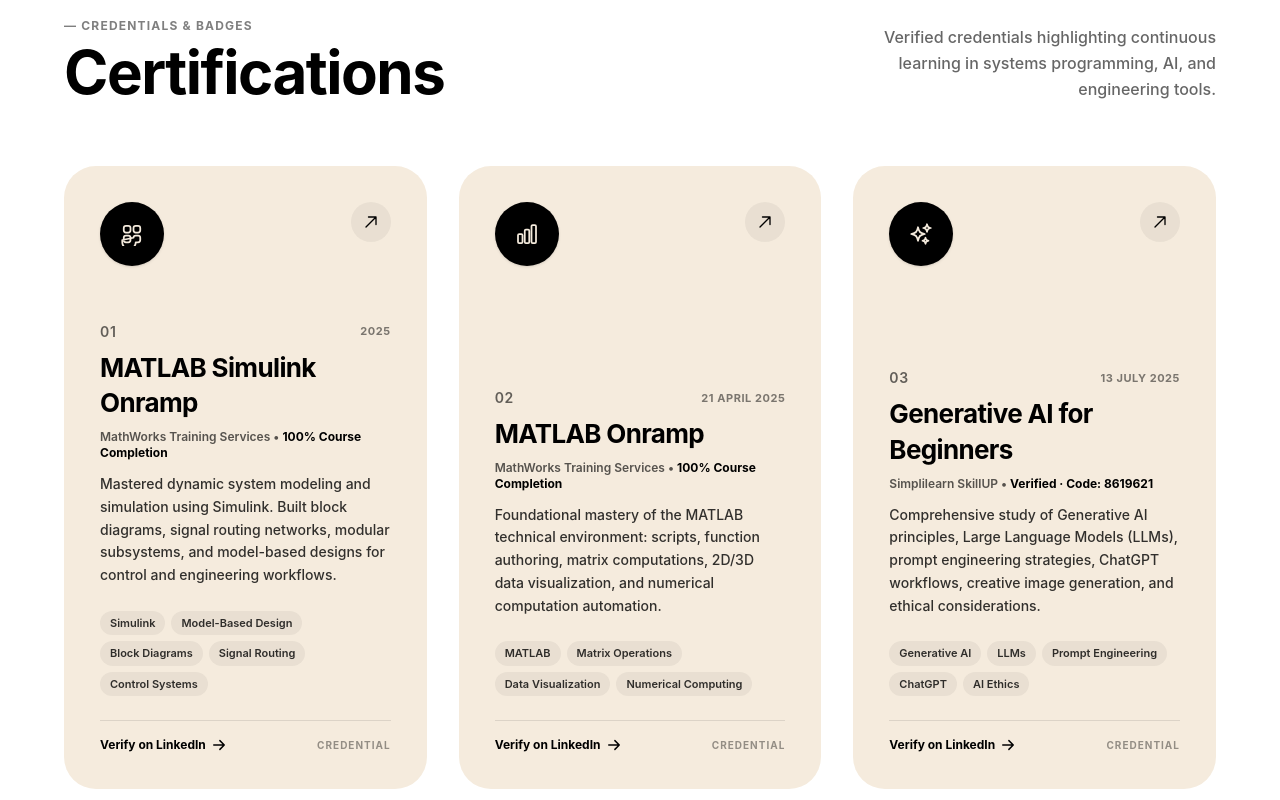
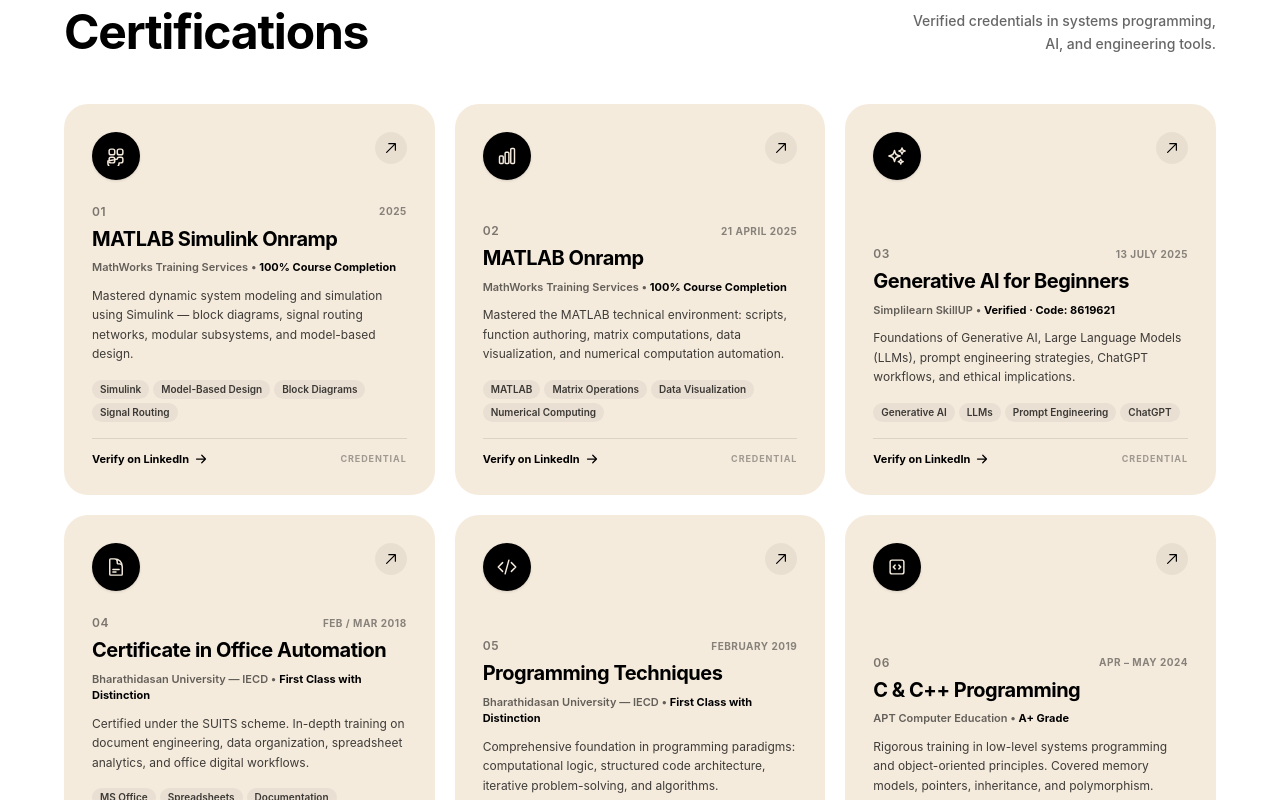
Before and after one commit to Navaneethanrs/PORTFOLIO, a React (Vite) app: page / in a window 1280 px wide. Shown: the part 5160-5960 px from the top of the page. Built offline with nearby package versions, Linux system fonts and the light colour scheme.

Commit message:
style(certifications): compact card sizing and padding for sleek layout

```diff
--- a/src/components/Certifications.jsx
+++ b/src/components/Certifications.jsx
@@ -8,11 +8,11 @@ const certificates = [
     date: '2025',
     grade: '100% Course Completion',
     description:
-      'Mastered dynamic system modeling and simulation using Simulink. Built block diagrams, signal routing networks, modular subsystems, and model-based designs for control and engineering workflows.',
-    skills: ['Simulink', 'Model-Based Design', 'Block Diagrams', 'Signal Routing', 'Control Systems'],
+      'Mastered dynamic system modeling and simulation using Simulink — block diagrams, signal routing networks, modular subsystems, and model-based design.',
+    skills: ['Simulink', 'Model-Based Design', 'Block Diagrams', 'Signal Routing'],
     linkedinUrl: 'https://www.linkedin.com/in/navaneethan-sankar/details/certifications/',
     icon: (
-      <svg xmlns="http://www.w3.org/2000/svg" fill="none" viewBox="0 0 24 24" strokeWidth={1.75} stroke="currentColor" className="w-6 h-6 text-[#F5EBDD]">
+      <svg xmlns="http://www.w3.org/2000/svg" fill="none" viewBox="0 0 24 24" strokeWidth={1.75} stroke="currentColor" className="w-5 h-5 text-[#F5EBDD]">
         <path strokeLinecap="round" strokeLinejoin="round" d="M3.75 6A2.25 2.25 0 0 1 6 3.75h2.25A2.25 2.25 0 0 1 10.5 6v2.25a2.25 2.25 0 0 1-2.25 2.25H6a2.25 2.25 0 0 1-2.25-2.25V6ZM3.75 15.75A2.25 2.25 0 0 1 6 13.5h2.25a2.25 2.25 0 0 1 2.25 2.25V18a2.25 2.25 0 0 1-2.25 2.25H6A2.25 2.25 0 0 1 3.75 18v-2.25ZM13.5 6a2.25 2.25 0 0 1 2.25-2.25H18A2.25 2.25 0 0 1 20.25 6v2.25A2.25 2.25 0 0 1 18 10.5h-2.25a2.25 2.25 0 0 1-2.25-2.25V6ZM13.5 15.75a2.25 2.25 0 0 1 2.25-2.25H18a2.25 2.25 0 0 1 2.25 2.25V18A2.25 2.25 0 0 1 18 20.25h-2.25a2.25 2.25 0 0 1-13.5 0v-2.25Z" />
       </svg>
     )
@@ -24,11 +24,11 @@ const certificates = [
     date: '21 April 2025',
     grade: '100% Course Completion',
     description:
-      'Foundational mastery of the MATLAB technical environment: scripts, function authoring, matrix computations, 2D/3D data visualization, and numerical computation automation.',
+      'Mastered the MATLAB technical environment: scripts, function authoring, matrix computations, data visualization, and numerical computation automation.',
     skills: ['MATLAB', 'Matrix Operations', 'Data Visualization', 'Numerical Computing'],
     linkedinUrl: 'https://www.linkedin.com/in/navaneethan-sankar/details/certifications/',
     icon: (
-      <svg xmlns="http://www.w3.org/2000/svg" fill="none" viewBox="0 0 24 24" strokeWidth={1.75} stroke="currentColor" className="w-6 h-6 text-[#F5EBDD]">
+      <svg xmlns="http://www.w3.org/2000/svg" fill="none" viewBox="0 0 24 24" strokeWidth={1.75} stroke="currentColor" className="w-5 h-5 text-[#F5EBDD]">
         <path strokeLinecap="round" strokeLinejoin="round" d="M3 13.125C3 12.504 3.504 12 4.125 12h2.25c.621 0 1.125.504 1.125 1.125v6.75C7.5 20.496 6.996 21 6.375 21h-2.25A1.125 1.125 0 0 1 3 19.875v-6.75ZM9.75 8.625c0-.621.504-1.125 1.125-1.125h2.25c.621 0 1.125.504 1.125 1.125v11.25c0 .621-.504 1.125-1.125 1.125h-2.25a1.125 1.125 0 0 1-1.125-1.125V8.625ZM16.5 4.125c0-.621.504-1.125 1.125-1.125h2.25C20.496 3 21 3.504 21 4.125v15.75c0 .621-.504 1.125-1.125 1.125h-2.25a1.125 1.125 0 0 1-1.125-1.125V4.125Z" />
       </svg>
     )
@@ -40,11 +40,11 @@ const certificates = [
     date: '13 July 2025',
     grade: 'Verified · Code: 8619621',
     description:
-      'Comprehensive study of Generative AI principles, Large Language Models (LLMs), prompt engineering strategies, ChatGPT workflows, creative image generation, and ethical considerations.',
-    skills: ['Generative AI', 'LLMs', 'Prompt Engineering', 'ChatGPT', 'AI Ethics'],
+      'Foundations of Generative AI, Large Language Models (LLMs), prompt engineering strategies, ChatGPT workflows, and ethical implications.',
+    skills: ['Generative AI', 'LLMs', 'Prompt Engineering', 'ChatGPT'],
     linkedinUrl: 'https://www.linkedin.com/in/navaneethan-sankar/details/certifications/',
     icon: (
-      <svg xmlns="http://www.w3.org/2000/svg" fill="none" viewBox="0 0 24 24" strokeWidth={1.75} stroke="currentColor" className="w-6 h-6 text-[#F5EBDD]">
+      <svg xmlns="http://www.w3.org/2000/svg" fill="none" viewBox="0 0 24 24" strokeWidth={1.75} stroke="currentColor" className="w-5 h-5 text-[#F5EBDD]">
         <path strokeLinecap="round" strokeLinejoin="round" d="M9.813 15.904 9 18.75l-.813-2.846a4.5 4.5 0 0 0-3.09-3.09L2.25 12l2.846-.813a4.5 4.5 0 0 0 3.09-3.09L9 5.25l.813 2.846a4.5 4.5 0 0 0 3.09 3.09L15.75 12l-2.846.813a4.5 4.5 0 0 0-3.09 3.09ZM18.259 8.715 18 9.75l-.259-1.035a3.375 3.375 0 0 0-2.455-2.456L14.25 6l1.036-.259a3.375 3.375 0 0 0 2.455-2.456L18 2.25l.259 1.035a3.375 3.375 0 0 0 2.456 2.456L21.75 6l-1.035.259a3.375 3.375 0 0 0-2.456 2.456ZM16.894 20.567 16.5 21.75l-.394-1.183a2.25 2.25 0 0 0-1.423-1.423L13.5 18.75l1.183-.394a2.25 2.25 0 0 0 1.423-1.423l.394-1.183.394 1.183a2.25 2.25 0 0 0 1.423 1.423l1.183.394-1.183.394a2.25 2.25 0 0 0-1.423 1.423Z" />
       </svg>
     )
@@ -56,27 +56,27 @@ const certificates = [
     date: 'Feb / Mar 2018',
     grade: 'First Class with Distinction',
     description:
-      'Certified under the SUITS scheme. In-depth training on document engineering, data organization, spreadsheet analytics, presentation design, and administrative digital tools.',
-    skills: ['MS Office', 'Spreadsheets', 'Documentation', 'Digital Workflows'],
+      'Certified under the SUITS scheme. In-depth training on document engineering, data organization, spreadsheet analytics, and office digital workflows.',
+    skills: ['MS Office', 'Spreadsheets', 'Documentation', 'Workflows'],
     linkedinUrl: 'https://www.linkedin.com/in/navaneethan-sankar/details/certifications/',
     icon: (
-      <svg xmlns="http://www.w3.org/2000/svg" fill="none" viewBox="0 0 24 24" strokeWidth={1.75} stroke="currentColor" className="w-6 h-6 text-[#F5EBDD]">
+      <svg xmlns="http://www.w3.org/2000/svg" fill="none" viewBox="0 0 24 24" strokeWidth={1.75} stroke="currentColor" className="w-5 h-5 text-[#F5EBDD]">
         <path strokeLinecap="round" strokeLinejoin="round" d="M19.5 14.25v-2.625a3.375 3.375 0 0 0-3.375-3.375h-1.5A1.125 1.125 0 0 1 13.5 7.125v-1.5a3.375 3.375 0 0 0-3.375-3.375H8.25m0 12.75h7.5m-7.5 3H12M10.5 2.25H5.625c-.621 0-1.125.504-1.125 1.125v17.25c0 .621.504 1.125 1.125 1.125h12.75c.621 0 1.125-.504 1.125-1.125V11.25a9 9 0 0 0-9-9Z" />
       </svg>
     )
   },
   {
     id: '05',
-    title: 'Certificate in Programming Techniques',
+    title: 'Programming Techniques',
     issuer: 'Bharathidasan University — IECD',
     date: 'February 2019',
     grade: 'First Class with Distinction',
     description:
-      'Comprehensive foundation in programming paradigms: computational logic, structured code architecture, iterative problem-solving, and foundational algorithmic thinking.',
-    skills: ['Programming Logic', 'Algorithms', 'Structured Coding', 'Problem Solving'],
+      'Comprehensive foundation in programming paradigms: computational logic, structured code architecture, iterative problem-solving, and algorithms.',
+    skills: ['Programming Logic', 'Algorithms', 'Structured Coding'],
     linkedinUrl: 'https://www.linkedin.com/in/navaneethan-sankar/details/certifications/',
     icon: (
-      <svg xmlns="http://www.w3.org/2000/svg" fill="none" viewBox="0 0 24 24" strokeWidth={1.75} stroke="currentColor" className="w-6 h-6 text-[#F5EBDD]">
+      <svg xmlns="http://www.w3.org/2000/svg" fill="none" viewBox="0 0 24 24" strokeWidth={1.75} stroke="currentColor" className="w-5 h-5 text-[#F5EBDD]">
         <path strokeLinecap="round" strokeLinejoin="round" d="M17.25 6.75 22.5 12l-5.25 5.25m-10.5 0L1.5 12l5.25-5.25m7.5-3-4.5 16.5" />
       </svg>
     )
@@ -88,11 +88,11 @@ const certificates = [
     date: 'Apr – May 2024',
     grade: 'A+ Grade',
     description:
-      'Rigorous training in low-level systems programming and object-oriented principles. Deep coverage of memory models, raw pointers, class hierarchies, polymorphism, and memory management.',
-    skills: ['C', 'C++', 'OOP', 'Pointers & Memory', 'Data Structures'],
+      'Rigorous training in low-level systems programming and object-oriented principles. Covered memory models, pointers, inheritance, and polymorphism.',
+    skills: ['C', 'C++', 'OOP', 'Pointers & Memory'],
     linkedinUrl: 'https://www.linkedin.com/in/navaneethan-sankar/details/certifications/',
     icon: (
-      <svg xmlns="http://www.w3.org/2000/svg" fill="none" viewBox="0 0 24 24" strokeWidth={1.75} stroke="currentColor" className="w-6 h-6 text-[#F5EBDD]">
+      <svg xmlns="http://www.w3.org/2000/svg" fill="none" viewBox="0 0 24 24" strokeWidth={1.75} stroke="currentColor" className="w-5 h-5 text-[#F5EBDD]">
         <path strokeLinecap="round" strokeLinejoin="round" d="M14.25 9.75 16.5 12l-2.25 2.25m-4.5 0L7.5 12l2.25-2.25M6 20.25h12A2.25 2.25 0 0 0 20.25 18V6A2.25 2.25 0 0 0 18 3.75H6A2.25 2.25 0 0 0 3.75 6v12A2.25 2.25 0 0 0 6 20.25Z" />
       </svg>
     )
@@ -101,36 +101,36 @@ const certificates = [
 
 const Certifications = () => {
   return (
-    <section id="certifications" className="w-full min-h-screen bg-white flex flex-col justify-center items-center py-20 md:py-32 px-4 md:px-8">
+    <section id="certifications" className="w-full bg-white flex flex-col justify-center items-center py-16 md:py-24 px-4 md:px-8">
       <div className="w-full max-w-6xl mx-auto">
 
         {/* Section Header */}
-        <div className="flex flex-col md:flex-row md:items-end justify-between gap-6 mb-12 md:mb-16">
+        <div className="flex flex-col md:flex-row md:items-end justify-between gap-4 mb-10 md:mb-12">
           <div data-aos="fade-up">
-            <span className="text-black/50 text-xs font-bold tracking-widest uppercase mb-2 block">
+            <span className="text-black/50 text-xs font-bold tracking-widest uppercase mb-1.5 block">
               — Credentials & Badges
             </span>
-            <h2 className="text-black text-3xl md:text-5xl lg:text-6xl font-bold tracking-tight">
+            <h2 className="text-black text-3xl md:text-5xl font-bold tracking-tight">
               Certifications
             </h2>
           </div>
-          <p data-aos="fade-up" data-aos-delay="100" className="text-black/60 text-sm md:text-base font-medium max-w-sm md:text-right leading-relaxed">
-            Verified credentials highlighting continuous learning in systems programming, AI, and engineering tools.
+          <p data-aos="fade-up" data-aos-delay="100" className="text-black/60 text-xs md:text-sm font-medium max-w-xs md:text-right leading-relaxed">
+            Verified credentials in systems programming, AI, and engineering tools.
           </p>
         </div>
 
-        {/* Cards Grid - matching the elegant #F5EBDD style */}
-        <div className="grid grid-cols-1 md:grid-cols-2 lg:grid-cols-3 gap-6 md:gap-8">
+        {/* Compact Cards Grid */}
+        <div className="grid grid-cols-1 md:grid-cols-2 lg:grid-cols-3 gap-4 md:gap-5">
           {certificates.map((cert, index) => (
             <div
               key={cert.id}
               data-aos="fade-up"
-              data-aos-delay={index * 120}
-              className="bg-[#F5EBDD] rounded-[32px] p-8 md:p-9 flex flex-col justify-between h-full transition-transform duration-500 hover:-translate-y-2 hover:shadow-[0_20px_40px_rgba(245,235,221,0.35)] group relative"
+              data-aos-delay={index * 80}
+              className="bg-[#F5EBDD] rounded-[24px] p-6 md:p-7 flex flex-col justify-between h-full transition-transform duration-400 hover:-translate-y-1.5 hover:shadow-[0_15px_30px_rgba(245,235,221,0.35)] group relative"
             >
-              {/* Top Row: Circular Icon Badge & External Arrow Link */}
-              <div className="flex items-start justify-between mb-10 md:mb-14">
-                <div className="w-14 h-14 md:w-16 md:h-16 bg-black rounded-full flex items-center justify-center group-hover:scale-110 transition-transform duration-300 shadow-sm">
+              {/* Top Row: Compact Badge & Link Icon */}
+              <div className="flex items-start justify-between mb-6">
+                <div className="w-11 h-11 md:w-12 md:h-12 bg-black rounded-full flex items-center justify-center group-hover:scale-110 transition-transform duration-300 shadow-sm">
                   {cert.icon}
                 </div>
 
@@ -139,68 +139,68 @@ const Certifications = () => {
                   target="_blank"
                   rel="noopener noreferrer"
                   aria-label={`View ${cert.title} on LinkedIn`}
-                  className="w-10 h-10 rounded-full bg-black/5 hover:bg-black text-black hover:text-white flex items-center justify-center transition-all duration-300 group/link"
+                  className="w-8 h-8 rounded-full bg-black/5 hover:bg-black text-black hover:text-white flex items-center justify-center transition-all duration-300 group/link"
                 >
-                  <svg xmlns="http://www.w3.org/2000/svg" fill="none" viewBox="0 0 24 24" strokeWidth={2} stroke="currentColor" className="w-4 h-4 transform group-hover/link:translate-x-0.5 group-hover/link:-translate-y-0.5 transition-transform duration-300">
+                  <svg xmlns="http://www.w3.org/2000/svg" fill="none" viewBox="0 0 24 24" strokeWidth={2} stroke="currentColor" className="w-3.5 h-3.5 transform group-hover/link:translate-x-0.5 group-hover/link:-translate-y-0.5 transition-transform duration-300">
                     <path strokeLinecap="round" strokeLinejoin="round" d="m4.5 19.5 15-15m0 0H8.25m11.25 0v11.25" />
                   </svg>
                 </a>
               </div>
 
-              {/* Bottom / Main Content */}
+              {/* Card Body */}
               <div className="flex flex-col flex-1 justify-end">
-                {/* ID & Issuer */}
-                <div className="flex items-center justify-between mb-2">
-                  <span className="text-black/60 text-sm font-semibold tracking-wider block">
+                {/* ID & Date */}
+                <div className="flex items-center justify-between mb-1.5">
+                  <span className="text-black/50 text-xs font-semibold tracking-wider block">
                     {cert.id}
                   </span>
-                  <span className="text-black/50 text-[11px] font-bold tracking-wider uppercase">
+                  <span className="text-black/45 text-[10px] font-bold tracking-wider uppercase">
                     {cert.date}
                   </span>
                 </div>
 
                 {/* Title */}
-                <h3 className="text-2xl md:text-[26px] font-bold text-black mb-2 tracking-tight leading-snug">
+                <h3 className="text-lg md:text-xl font-bold text-black mb-1.5 tracking-tight leading-snug">
                   {cert.title}
                 </h3>
 
-                {/* Sub-meta: Issuer & Grade */}
-                <p className="text-black/65 text-xs font-semibold mb-3">
+                {/* Issuer & Grade */}
+                <p className="text-black/60 text-[11px] font-semibold mb-2.5">
                   {cert.issuer} • <span className="text-black font-bold">{cert.grade}</span>
                 </p>
 
                 {/* Description */}
-                <p className="text-black/80 text-sm leading-relaxed font-medium mb-6">
+                <p className="text-black/75 text-xs leading-relaxed font-normal mb-4">
                   {cert.description}
                 </p>
 
                 {/* Skills tags */}
-                <div className="flex flex-wrap gap-1.5 mb-6">
+                <div className="flex flex-wrap gap-1 mb-4">
                   {cert.skills.map((skill, i) => (
                     <span
                       key={i}
-                      className="px-2.5 py-1 text-[11px] font-semibold bg-black/5 text-black/80 rounded-full"
+                      className="px-2 py-0.5 text-[10px] font-semibold bg-black/5 text-black/75 rounded-full"
                     >
                       {skill}
                     </span>
                   ))}
                 </div>
 
-                {/* LinkedIn verification link */}
-                <div className="pt-4 border-t border-black/10 flex items-center justify-between">
+                {/* Footer link */}
+                <div className="pt-3 border-t border-black/10 flex items-center justify-between">
                   <a
                     href={cert.linkedinUrl}
                     target="_blank"
                     rel="noopener noreferrer"
-                    className="inline-flex items-center gap-1.5 text-xs font-bold text-black hover:opacity-70 transition-opacity"
+                    className="inline-flex items-center gap-1.5 text-[11px] font-bold text-black hover:opacity-70 transition-opacity"
                   >
                     <span>Verify on LinkedIn</span>
-                    <svg xmlns="http://www.w3.org/2000/svg" fill="none" viewBox="0 0 24 24" strokeWidth={2.5} stroke="currentColor" className="w-3.5 h-3.5">
+                    <svg xmlns="http://www.w3.org/2000/svg" fill="none" viewBox="0 0 24 24" strokeWidth={2.5} stroke="currentColor" className="w-3 h-3">
                       <path strokeLinecap="round" strokeLinejoin="round" d="M13.5 4.5 21 12m0 0-7.5 7.5M21 12H3" />
                     </svg>
                   </a>
 
-                  <span className="text-[10px] uppercase font-bold tracking-widest text-black/40">
+                  <span className="text-[9px] uppercase font-bold tracking-widest text-black/35">
                     Credential
                   </span>
                 </div>
@@ -209,18 +209,18 @@ const Certifications = () => {
           ))}
         </div>
 
-        {/* Global LinkedIn Profile CTA */}
-        <div className="mt-16 flex flex-col items-center gap-3" data-aos="fade-up">
-          <p className="text-sm text-black/50 font-medium">Explore all verified licenses & certifications</p>
+        {/* LinkedIn Profile CTA */}
+        <div className="mt-12 flex flex-col items-center gap-2" data-aos="fade-up">
+          <p className="text-xs text-black/50 font-medium">Explore all verified licenses & certifications</p>
           <a
             href="https://www.linkedin.com/in/navaneethan-sankar/details/certifications/"
             target="_blank"
             rel="noopener noreferrer"
-            className="group flex items-center gap-3 pl-6 pr-2 py-2 bg-black hover:bg-black/85 text-white text-sm font-semibold rounded-full transition-all duration-300 hover:-translate-y-1 hover:shadow-xl"
+            className="group flex items-center gap-3 pl-5 pr-1.5 py-1.5 bg-black hover:bg-black/85 text-white text-xs md:text-sm font-semibold rounded-full transition-all duration-300 hover:-translate-y-0.5 hover:shadow-lg"
           >
             <span>View All on LinkedIn</span>
-            <div className="flex items-center justify-center w-8 h-8 bg-white rounded-full text-black transition-transform duration-300 group-hover:translate-x-0.5">
-              <svg xmlns="http://www.w3.org/2000/svg" viewBox="0 0 24 24" fill="currentColor" className="w-4 h-4">
+            <div className="flex items-center justify-center w-7 h-7 bg-white rounded-full text-black transition-transform duration-300 group-hover:translate-x-0.5">
+              <svg xmlns="http://www.w3.org/2000/svg" viewBox="0 0 24 24" fill="currentColor" className="w-3.5 h-3.5">
                 <path d="M20.447 20.452h-3.554v-5.569c0-1.328-.027-3.037-1.852-3.037-1.853 0-2.136 1.445-2.136 2.939v5.667H9.351V9h3.414v1.561h.046c.477-.9 1.637-1.85 3.37-1.85 3.601 0 4.267 2.37 4.267 5.455v6.286zM5.337 7.433a2.062 2.062 0 01-2.063-2.065 2.064 2.064 0 112.063 2.065zm1.782 13.019H3.555V9h3.564v11.452zM22.225 0H1.771C.792 0 0 .774 0 1.729v20.542C0 23.227.792 24 1.771 24h20.451C23.2 24 24 23.227 24 22.271V1.729C24 .774 23.2 0 22.222 0h.003z" />
               </svg>
             </div>
```
